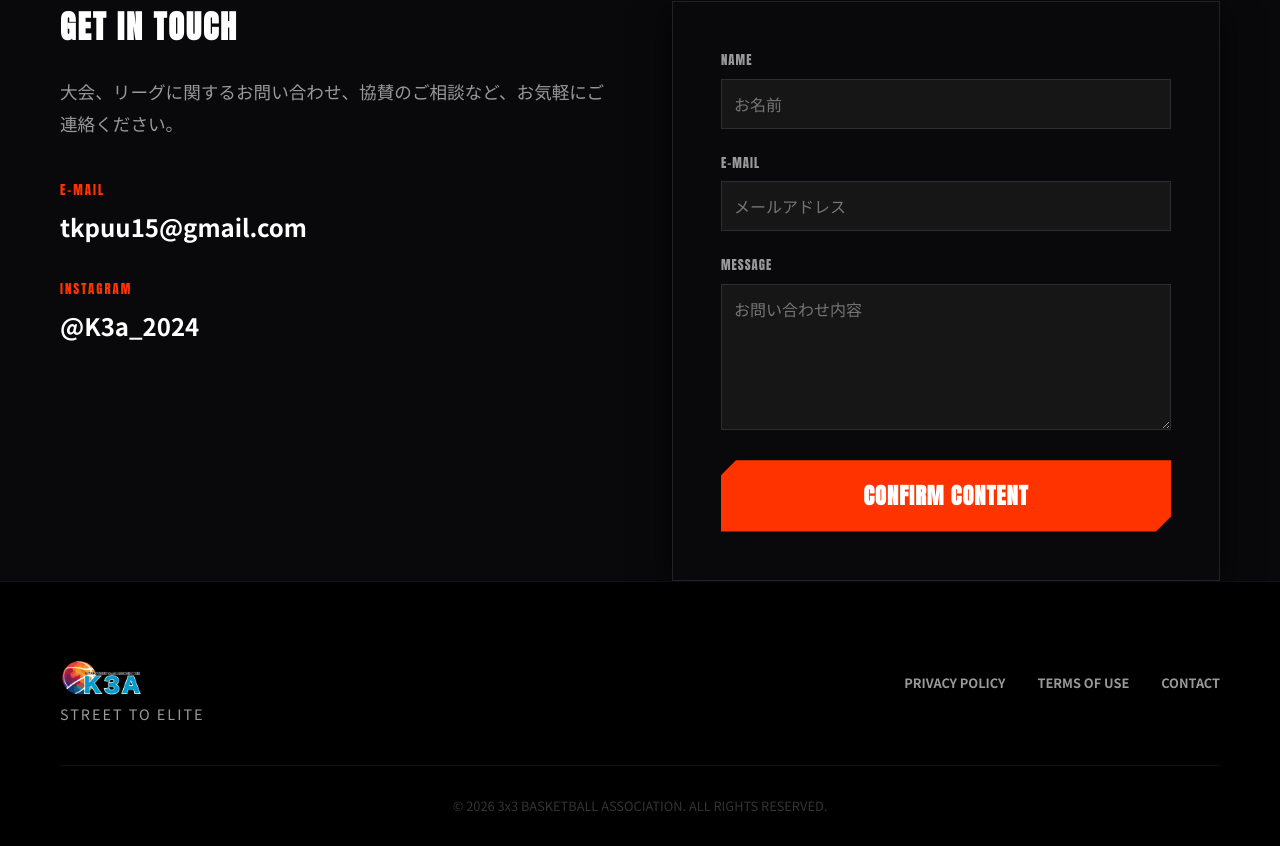
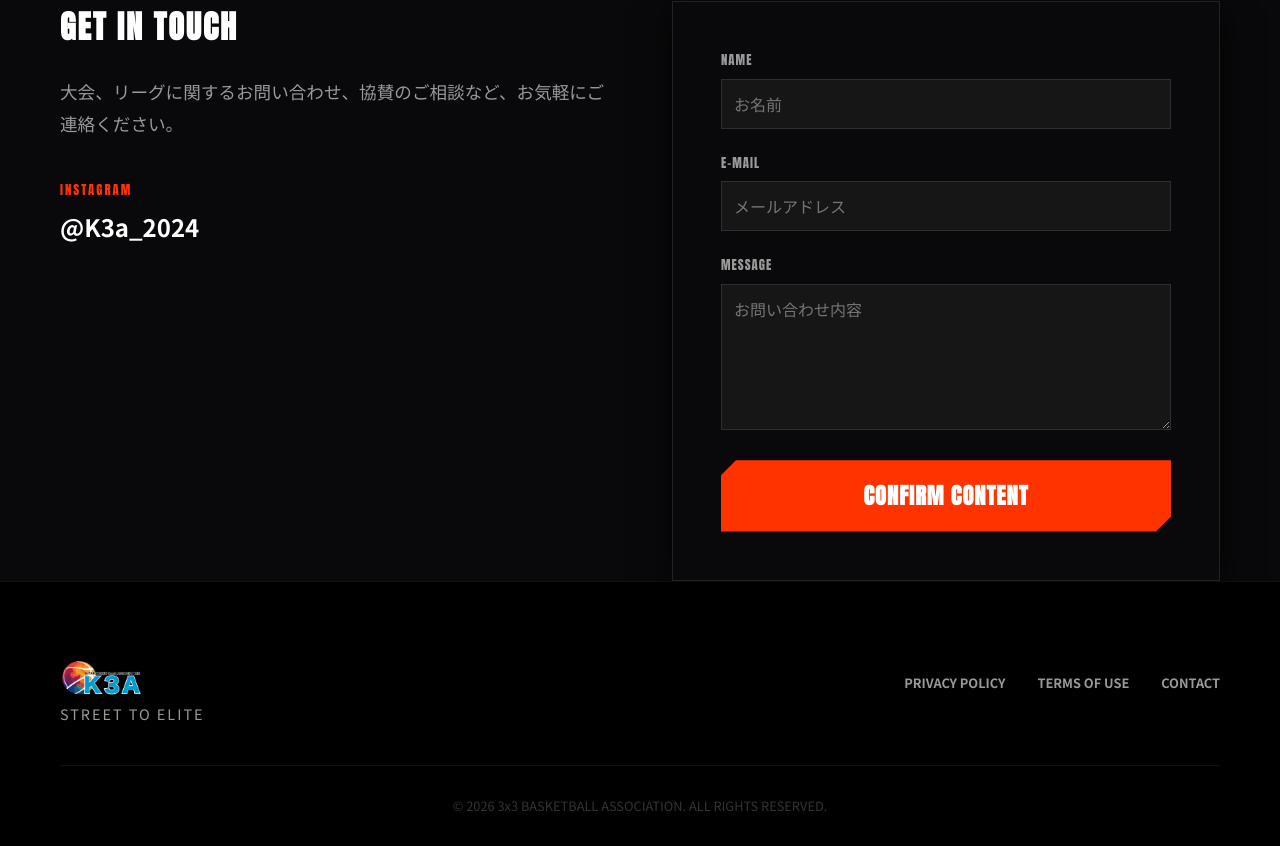
Before and after one commit to yuki-tkp/antigravity, a Next.js app: page / in a window 1280 px wide. Shown: the part 4036-4882 px from the top of the page. Built offline with nearby package versions, Linux system fonts and the light colour scheme; no server answers.

Commit message:
style: remove email address display from contact section

```diff
--- a/components/sections/Contact.tsx
+++ b/components/sections/Contact.tsx
@@ -56,10 +56,7 @@ export default function Contact() {
                     <div className="contact-info">
                         <h3>GET IN TOUCH</h3>
                         <p>大会、リーグに関するお問い合わせ、協賛のご相談など、お気軽にご連絡ください。</p>
-                        <div className="info-item">
-                            <span className="label">E-MAIL</span>
-                            <a href="mailto:tkpuu15@gmail.com" className="value">tkpuu15@gmail.com</a>
-                        </div>
+
                         <div className="info-item">
                             <span className="label">INSTAGRAM</span>
                             <a href="https://instagram.com/K3a_2024" target="_blank" rel="noopener noreferrer" className="value">@K3a_2024</a>
```
